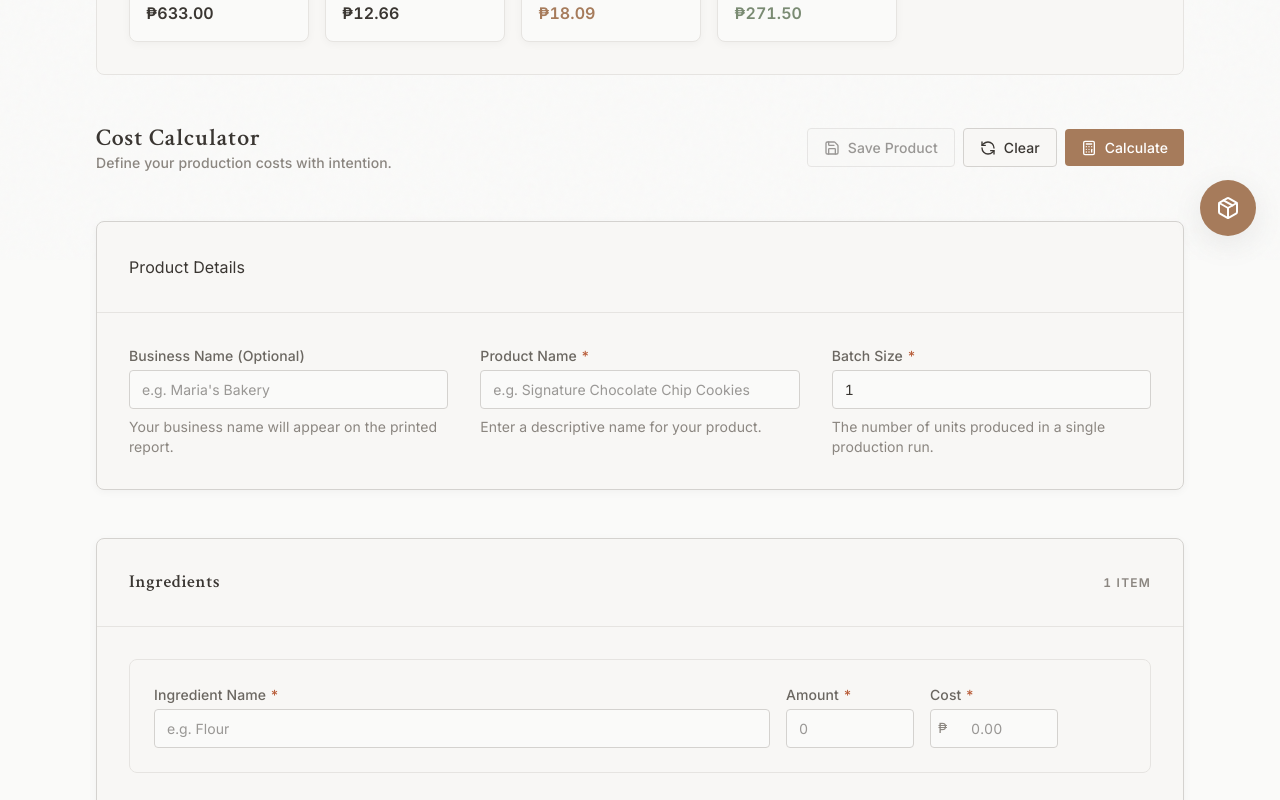
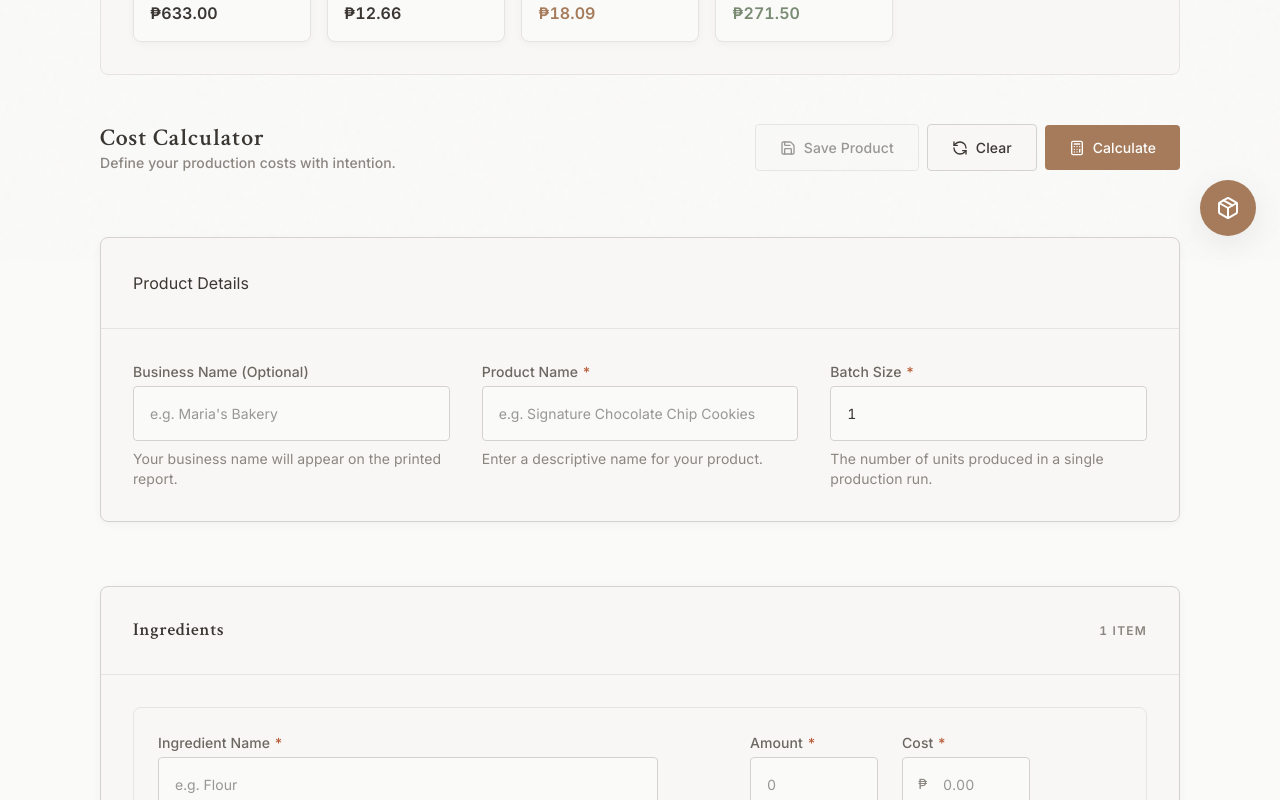
Before and after one commit to jlescarlan11/pricing-calculator-app, a React (Vite) app: page / in a window 1280 px wide. Shown: the part 540-1340 px from the top of the page. Built offline with nearby package versions, Linux system fonts and the light colour scheme.

Commit message:
feat: restructure layout

```diff
--- a/src/components/calculator/CalculatorForm.tsx
+++ b/src/components/calculator/CalculatorForm.tsx
@@ -74,7 +74,7 @@ export const CalculatorForm: React.FC<CalculatorFormProps> = ({
     input.ingredients.every(ing => ing.name.trim() !== '' && ing.cost > 0);
 
   return (
-    <div className="flex flex-col gap-2xl w-full pb-4xl">
+    <div className="flex flex-col gap-3xl w-full pb-4xl">
       {/* Header with Actions */}
       <div className="flex flex-col sm:flex-row justify-between items-start sm:items-center gap-lg px-lg sm:px-0">
         <div>
@@ -108,10 +108,9 @@ export const CalculatorForm: React.FC<CalculatorFormProps> = ({
         </div>
       </div>
 
-      <div className="flex flex-col gap-2xl">
-        {/* Section 1: Product Info */}
-        <ProductInfo
-          businessName={input.businessName}
+            <div className="flex flex-col gap-3xl">
+              {/* Section 1: Product Info */}
+              <ProductInfo            businessName={input.businessName}
           productName={input.productName}
           batchSize={input.batchSize}
           onChange={handleProductInfoChange}
--- a/src/components/calculator/IngredientRow.tsx
+++ b/src/components/calculator/IngredientRow.tsx
@@ -75,7 +75,7 @@ export const IngredientRow: React.FC<IngredientRowProps> = ({
 
   return (
     <div
-      className="flex flex-col sm:flex-row gap-md items-start sm:items-center p-lg bg-surface rounded-md border border-border-subtle transition-all duration-300 hover:border-border-base group/row"
+      className="flex flex-col sm:flex-row gap-lg items-start sm:items-center p-lg bg-surface rounded-md border border-border-subtle transition-all duration-300 hover:border-border-base group/row"
       onKeyDown={handleKeyDown}
     >
       <div className="flex-1 w-full sm:w-auto">
@@ -90,7 +90,7 @@ export const IngredientRow: React.FC<IngredientRowProps> = ({
         />
       </div>
 
-      <div className="flex gap-md w-full sm:w-auto">
+      <div className="flex gap-lg w-full sm:w-auto">
         <div className="flex-1 sm:w-32">
           <Input
             label="Amount"
--- a/src/components/help/FAQ.tsx
+++ b/src/components/help/FAQ.tsx
@@ -30,7 +30,7 @@ const FAQItem: React.FC<FAQItemProps> = ({ question, answer, isOpen, onToggle })
           isOpen ? 'max-h-96 opacity-100 mb-lg' : 'max-h-0 opacity-0'
         }`}
       >
-        <div className="px-sm text-ink-700 leading-relaxed font-medium text-sm">
+        <div className="px-sm text-ink-700 leading-relaxed font-medium text-sm max-w-[700px]">
           {answer}
         </div>
       </div>
--- a/src/components/help/PricingGuide.tsx
+++ b/src/components/help/PricingGuide.tsx
@@ -62,7 +62,7 @@ export const PricingGuide: React.FC<PricingGuideProps> = ({
             <div className="flex items-center gap-sm mb-sm">
               <Badge variant="info" className="text-[10px] uppercase tracking-widest px-sm">Definition</Badge>
             </div>
-            <p className="text-ink-700 leading-relaxed font-medium">
+            <p className="text-ink-700 leading-relaxed font-medium max-w-[700px]">
               Markup is the percentage <strong>added to the cost price</strong> of a product to determine its selling price. It focuses on ensuring each item sold earns a specific profit above its production cost.
             </p>
           </section>
@@ -138,7 +138,7 @@ export const PricingGuide: React.FC<PricingGuideProps> = ({
             <div className="flex items-center gap-sm mb-sm">
               <Badge variant="success" className="text-[10px] uppercase tracking-widest px-sm">Definition</Badge>
             </div>
-            <p className="text-ink-700 leading-relaxed font-medium">
+            <p className="text-ink-700 leading-relaxed font-medium max-w-[700px]">
               Profit Margin is the percentage of the <strong>final selling price</strong> that is profit. It tells you how much out of every peso you earn is actually kept by the business after costs.
             </p>
           </section>
--- a/src/components/layout/AppLayout.tsx
+++ b/src/components/layout/AppLayout.tsx
@@ -30,8 +30,8 @@ export const AppLayout: React.FC<AppLayoutProps> = ({ children }) => {
         <div className="flex-1 flex overflow-hidden">
           {/* Main Content */}
           <main className="flex-1 overflow-y-auto focus:outline-none">
-            <div className="py-xl md:py-2xl">
-              <div className="max-w-6xl mx-auto px-md sm:px-lg lg:px-xl">
+            <div className="pt-2xl pb-3xl">
+              <div className="max-w-[1200px] mx-auto px-lg md:px-[40px] lg:px-[60px]">
                 {children}
               </div>
             </div>
--- a/src/components/shared/Button.tsx
+++ b/src/components/shared/Button.tsx
@@ -32,8 +32,8 @@ export const Button: React.FC<ButtonProps> = ({
 
   const sizes = {
     sm: 'px-sm py-xs text-xs',
-    md: 'px-md py-sm text-sm',
-    lg: 'px-lg py-md text-base',
+    md: 'px-6 py-3 text-sm',
+    lg: 'px-8 py-4 text-base',
   };
 
   const variantStyles = variants[variant];
--- a/src/components/shared/Input.tsx
+++ b/src/components/shared/Input.tsx
@@ -40,7 +40,7 @@ export const Input = React.forwardRef<HTMLInputElement, InputProps>(({
   };
 
   return (
-    <div className={`flex flex-col gap-xs w-full ${className}`}>
+    <div className={`flex flex-col gap-xs w-full max-w-[500px] ${className}`}>
       <label
         htmlFor={id}
         className="text-sm font-medium text-ink-700 flex items-center justify-between"
@@ -53,7 +53,7 @@ export const Input = React.forwardRef<HTMLInputElement, InputProps>(({
 
       <div className="relative">
         {currency && (
-          <div className="absolute inset-y-0 left-0 pl-sm flex items-center pointer-events-none">
+          <div className="absolute inset-y-0 left-0 pl-4 flex items-center pointer-events-none">
             <span className="text-ink-500 sm:text-sm">₱</span>
           </div>
         )}
@@ -73,11 +73,11 @@ export const Input = React.forwardRef<HTMLInputElement, InputProps>(({
           min={type === 'number' ? 0 : undefined}
           className={`
             block w-full rounded-sm border
-            py-2 sm:text-sm transition-all duration-200
+            py-4 sm:text-sm transition-all duration-200
             disabled:bg-surface-hover disabled:text-ink-500 disabled:cursor-not-allowed
             focus:ring-2 focus:ring-offset-0 focus:outline-hidden
-            ${currency ? 'pl-10' : 'pl-3'}
-            ${suffix || error ? 'pr-10' : 'pr-3'}
+            ${currency ? 'pl-10' : 'pl-4'}
+            ${suffix || error ? 'pr-10' : 'pr-4'}
             ${error
               ? 'border-rust/50 text-rust placeholder-rust/30 focus:border-rust focus:ring-rust/20'
               : 'border-border-base bg-bg-main focus:border-clay focus:ring-clay/20'
```
